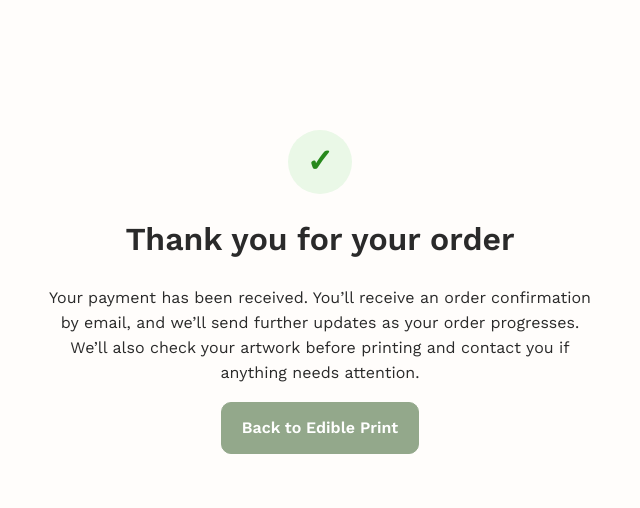
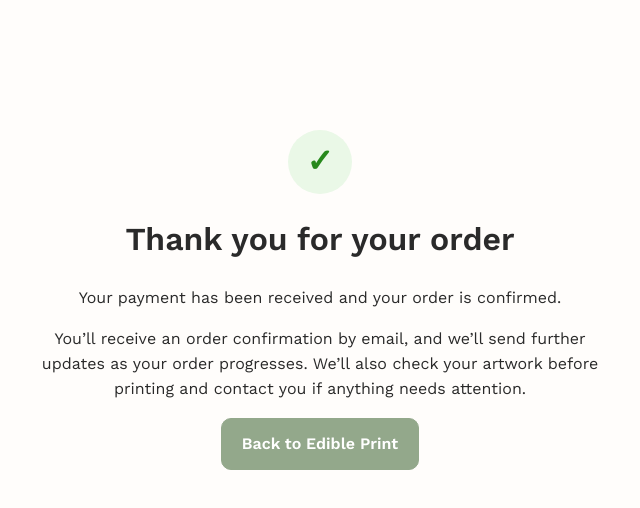
Before and after one commit to MarkDiamant/edible-print, a Next.js app: page /success in a window 1280 px wide. Shown: the top 508 px of the page, without its empty margins (320-960 px from the left). Built offline with nearby package versions, Linux system fonts and the light colour scheme.

Commit message:
Finalise paid order before clearing checkout data

```diff
--- a/app/success/SuccessClient.js
+++ b/app/success/SuccessClient.js
@@ -1,8 +1,9 @@
 'use client';
-import {useEffect} from 'react';
+import {useEffect,useState} from 'react';
+import {useSearchParams} from 'next/navigation';
 import Link from 'next/link';
-
 export default function SuccessClient(){
-  useEffect(()=>{localStorage.removeItem('edible-cart-auth');localStorage.removeItem('ep_order_message')},[]);
-  return <main className="success"><div className="tick">✓</div><h1>Thank you for your order</h1><p>Your payment has been received. You’ll receive an order confirmation by email, and we’ll send further updates as your order progresses. We’ll also check your artwork before printing and contact you if anything needs attention.</p><Link className="btn" href="/">Back to Edible Print</Link></main>;
+ const q=useSearchParams(),[ready,setReady]=useState(false),[problem,setProblem]=useState('');
+ useEffect(()=>{let cancelled=false;async function finish(){const paymentIntentId=q.get('payment_intent');if(paymentIntentId){try{const r=await fetch('/api/finalize-order',{method:'POST',headers:{'content-type':'application/json'},body:JSON.stringify({paymentIntentId})});if(!r.ok)throw new Error('finalise failed')}catch(e){if(!cancelled)setProblem('Your payment succeeded, but the order is still being finalised. Please contact us if it does not appear shortly.');return}}try{localStorage.removeItem('edible-cart-auth');localStorage.removeItem('ep_order_message');sessionStorage.removeItem('ep_checkout_secret');sessionStorage.removeItem('ep_checkout_delivery')}catch{}if(!cancelled)setReady(true)}finish();return()=>{cancelled=true}},[q]);
+ return <main className="success"><div className="tick">✓</div><h1>Thank you for your order</h1>{problem?<p>{problem}</p>:<p>{ready?'Your payment has been received and your order is confirmed.':'Confirming your order details and artwork…'}</p>}<p>You’ll receive an order confirmation by email, and we’ll send further updates as your order progresses. We’ll also check your artwork before printing and contact you if anything needs attention.</p><Link className="btn" href="/">Back to Edible Print</Link></main>
 }
```
